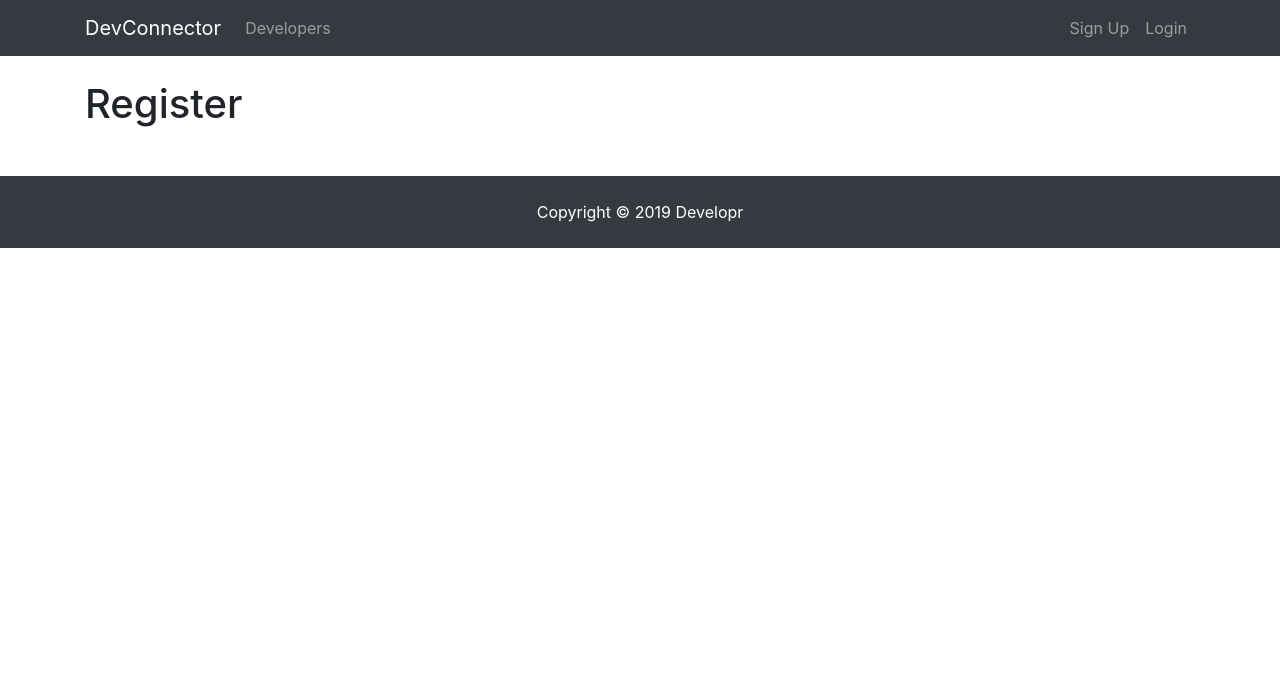
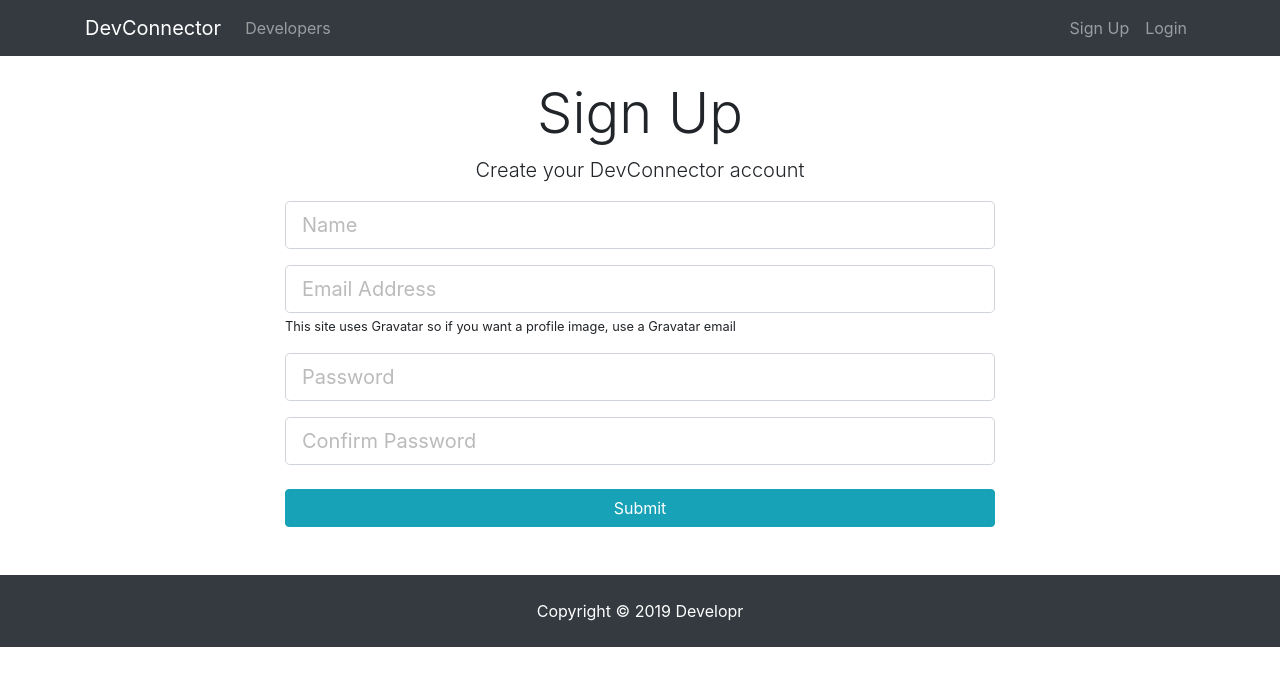
Before and after one commit to mckaywrigley/developr, a React (Create React App) app in the folder client/: page /register in a window 1280 px wide. Shown: the top 686 px of the page. Built offline with nearby package versions, Linux system fonts and the light colour scheme.

Commit message:
creates register component

```diff
--- a/client/src/components/auth/Register.js
+++ b/client/src/components/auth/Register.js
@@ -1,8 +1,97 @@
 import React, { Component } from "react";
 
 class Register extends Component {
+  constructor() {
+    super();
+    this.state = {
+      name: "",
+      email: "",
+      password: "",
+      password2: "",
+      errors: {}
+    };
+  }
+
+  onChange = e => {
+    this.setState({
+      [e.target.name]: e.target.value
+    });
+  };
+
+  onSubmit = e => {
+    e.preventDefault();
+
+    const newUser = {
+      name: this.state.name,
+      email: this.state.email,
+      password: this.state.password,
+      password2: this.state.password2
+    };
+  };
+
   render() {
-    return <h1>Register</h1>;
+    return (
+      // <!-- Register -->
+      <div className="register">
+        <div className="container">
+          <div className="row">
+            <div className="col-md-8 m-auto">
+              <h1 className="display-4 text-center">Sign Up</h1>
+              <p className="lead text-center">
+                Create your DevConnector account
+              </p>
+              <form action="create-profile.html">
+                <div className="form-group">
+                  <input
+                    type="text"
+                    className="form-control form-control-lg"
+                    placeholder="Name"
+                    name="name"
+                    value={this.state.name}
+                    onChange={this.onChange}
+                  />
+                </div>
+                <div className="form-group">
+                  <input
+                    type="email"
+                    className="form-control form-control-lg"
+                    placeholder="Email Address"
+                    name="email"
+                    value={this.state.email}
+                    onChange={this.onChange}
+                  />
+                  <small classNameName="form-text text-muted">
+                    This site uses Gravatar so if you want a profile image, use
+                    a Gravatar email
+                  </small>
+                </div>
+                <div className="form-group">
+                  <input
+                    type="password"
+                    className="form-control form-control-lg"
+                    placeholder="Password"
+                    name="password"
+                    value={this.state.password}
+                    onChange={this.onChange}
+                  />
+                </div>
+                <div className="form-group">
+                  <input
+                    type="password"
+                    className="form-control form-control-lg"
+                    placeholder="Confirm Password"
+                    name="password2"
+                    value={this.state.password2}
+                    onChange={this.onChange}
+                  />
+                </div>
+                <input type="submit" className="btn btn-info btn-block mt-4" />
+              </form>
+            </div>
+          </div>
+        </div>
+      </div>
+    );
   }
 }
 
```
